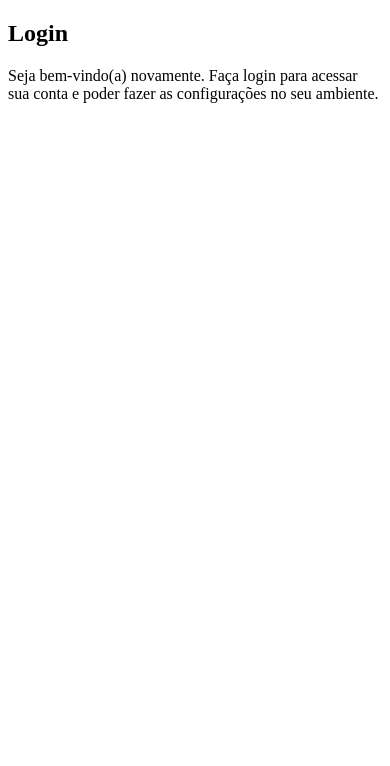
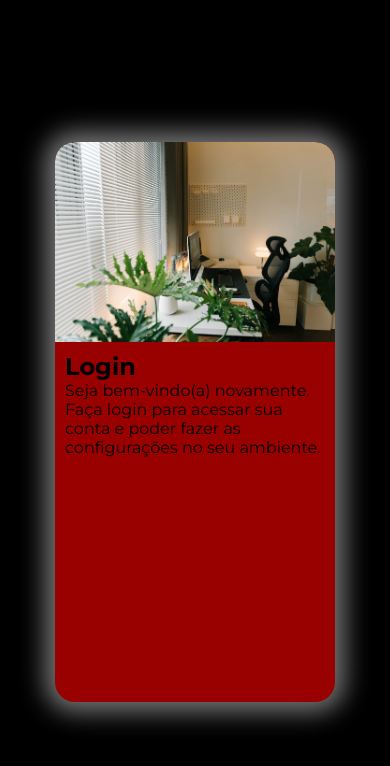
Before and after one commit to LipeDevv-prog/Projeto-Tela_Login, a plain HTML site: page index.html in a window 390 px wide. Drawn offline with Linux system fonts and the light colour scheme.

Commit message:
Estilização Mobile-first

```diff
--- a/index.html
+++ b/index.html
@@ -3,6 +3,10 @@
 <head>
   <meta charset="UTF-8">
   <meta name="viewport" content="width=device-width, initial-scale=1.0">
+  <link rel="preconnect" href="https://fonts.googleapis.com">
+  <link rel="preconnect" href="https://fonts.gstatic.com" crossorigin>
+  <link href="https://fonts.googleapis.com/css2?family=Montserrat:ital,wght@0,100..900;1,100..900&display=swap"
+    rel="stylesheet">
   <link rel="stylesheet" href="style/style.css">
   <title>Login</title>
 </head>
--- a/style/style.css
+++ b/style/style.css
@@ -6,5 +6,55 @@
   Vermelho 3: #b52816;
   Azul 1: #008f90;
   Azul 2: #35b1b1;
+  Background: #000000
+  Texto: #ffffff
 }
 */
+
+* {
+  font-family: "Montserrat", sans-serif;
+  padding: 0px;
+  margin: 0px;
+  box-sizing: border-box;
+}
+
+body,
+html {
+  background-color: #000000;
+  height: 100vh;
+  width: 100vw;
+}
+
+main {
+  position: relative;
+  height: 100vh;
+  width: 100vw;
+}
+
+#login{
+  position: absolute;
+  top: 50%;
+  left: 50%;
+  transform: translate( -50%, -50%);
+  overflow: hidden;
+
+
+  background: #990000;
+  width: 280px;
+  height: 560px;
+  border-radius: 20px;
+  box-shadow: 0px 0px 25px 10px rgba(255, 255, 255, 0.459);
+}
+
+#imagem {
+  display: block;
+  background: #000000 url(../images/bglogin.jpg) no-repeat;
+  background-size: cover;
+  background-position: left center;
+  height: 200px;
+}
+
+#formulario {
+  display: block;
+  padding: 10px;
+}
```
